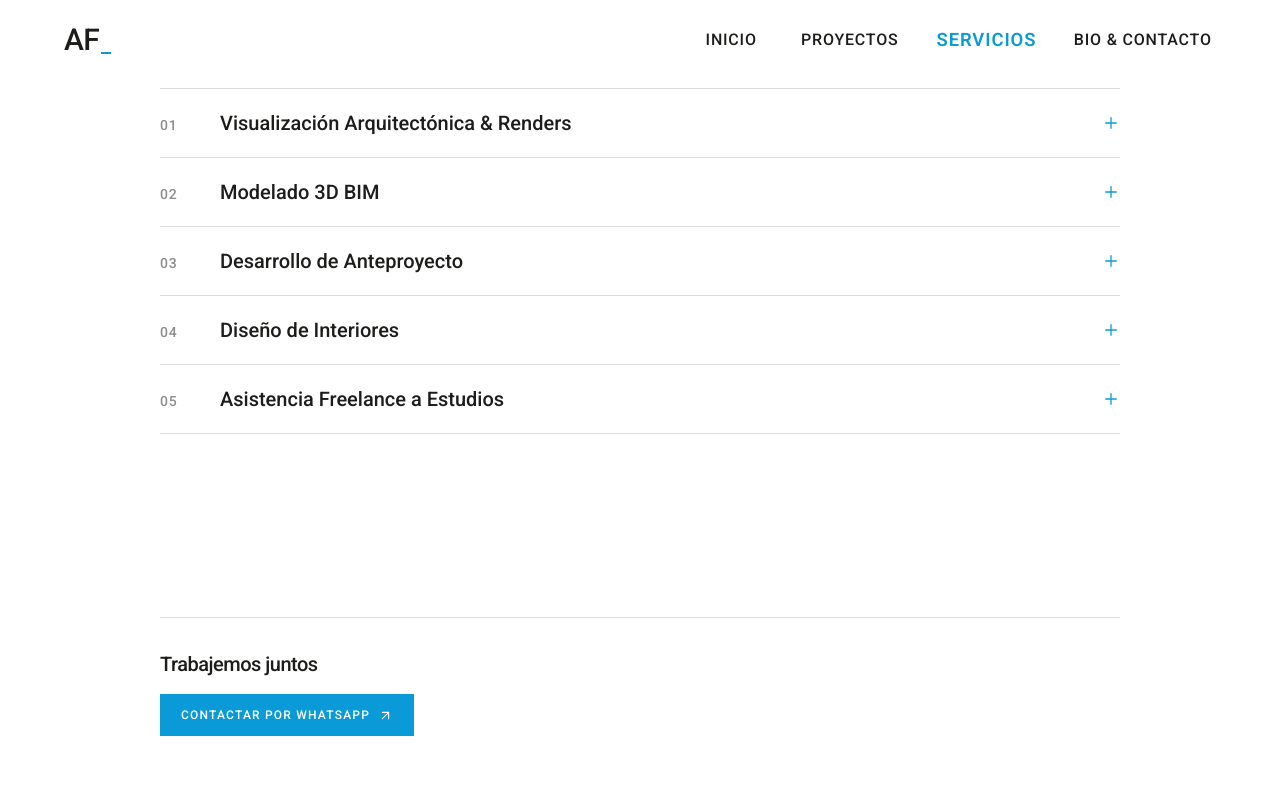
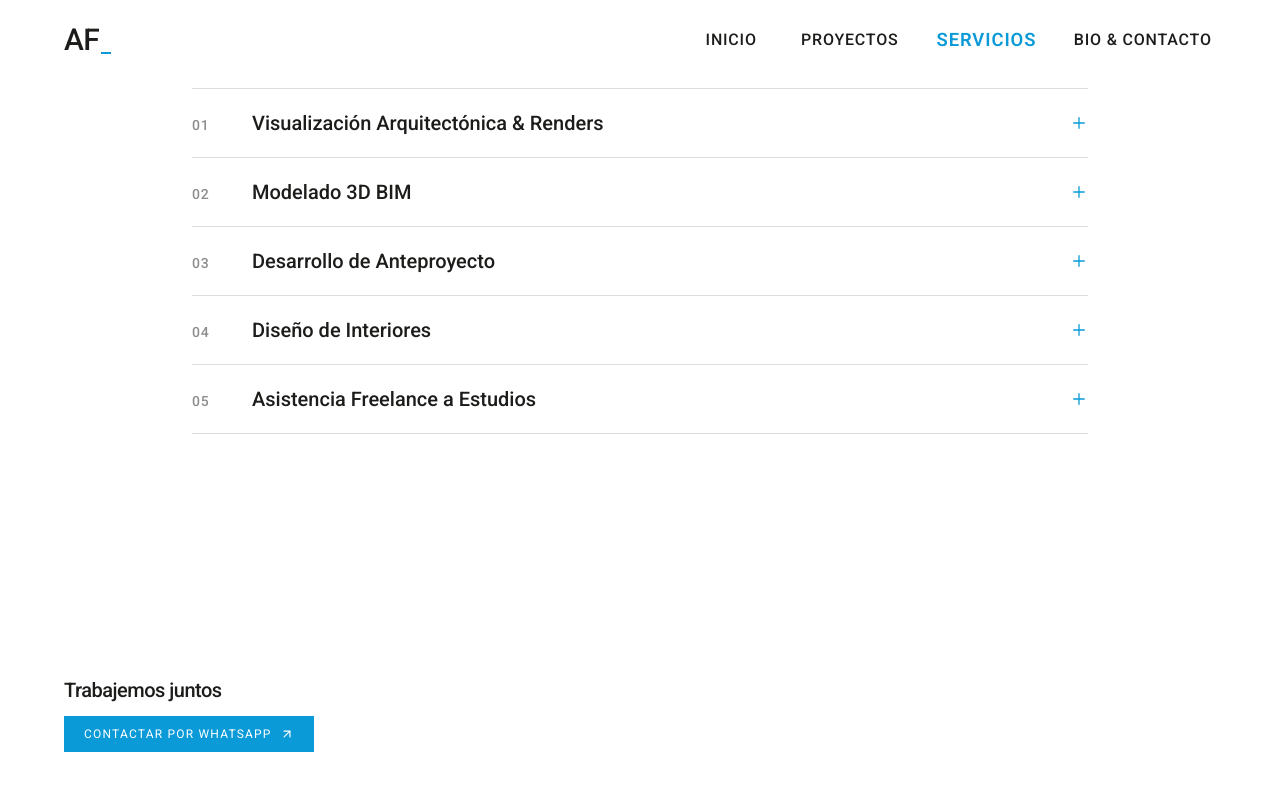
Before and after one commit to AlanAzezian/web-portfolio-agustin, a Next.js app: page /servicios in a window 1280 px wide. Shown: the top 790 px of the page. Built offline with nearby package versions, Linux system fonts and the light colour scheme.

Commit message:
fix: anclar bloque trabajemos juntos estatico abajo a la izquierda e independiente del acordeon

```diff
--- a/src/components/ServicesView.tsx
+++ b/src/components/ServicesView.tsx
@@ -22,12 +22,13 @@ export default function ServicesView() {
   };
 
   return (
-    <div className="w-full max-w-4xl lg:max-w-5xl mx-auto px-6 md:px-8 pt-1 pb-12 md:pt-2 md:pb-16 min-h-[calc(100vh-5rem)] flex flex-col justify-between bg-[#FFFFFF] text-[#1C1C1A] font-roboto">
+    <div className="relative w-full min-h-[calc(100vh-5rem)] bg-[#FFFFFF] text-[#1C1C1A] font-roboto px-6 md:px-8 pt-1 pb-32 md:pt-2">
+      {/* Contenedor Centrado del Acordeón */}
       <motion.div
         initial={{ opacity: 0, y: 12 }}
         animate={{ opacity: 1, y: 0 }}
         transition={{ duration: 0.3, ease: [0.25, 1, 0.5, 1] }}
-        className="w-full"
+        className="w-full max-w-4xl mx-auto"
       >
         <div className="flex flex-col border-t border-[#1C1C1A]/15">
           {servicesData.map((service) => {
@@ -124,27 +125,23 @@ export default function ServicesView() {
         </div>
       </motion.div>
 
-      {/* Bloque Minimalista Fijo al Pie Abajo a la Izquierda: Trabajemos juntos */}
-      <footer className="w-full mt-12 pt-8 border-t border-[#1C1C1A]/15 flex flex-col items-start text-left shrink-0">
-        <h2 className="font-roboto text-lg md:text-xl font-medium text-[#1C1C1A] tracking-tight">
+      {/* Bloque de Contacto Independiente y Estático abajo a la izquierda */}
+      <div className="mt-12 pt-8 border-t border-[#1C1C1A]/15 md:mt-0 md:pt-0 md:border-t-0 md:fixed md:bottom-12 md:left-8 lg:left-16 z-30 flex flex-col items-start text-left pointer-events-auto">
+        <h3 className="font-roboto font-medium text-[#1C1C1A] text-lg md:text-xl tracking-tight mb-3">
           Trabajemos juntos
-        </h2>
+        </h3>
         <a
           href={getWhatsAppLink(
             "Hola Agustín, me gustaría iniciar un proyecto contigo. ¿Podemos coordinar?"
           )}
           target="_blank"
           rel="noopener noreferrer"
-          className="mt-4 inline-flex items-center gap-2 px-4 py-2.5 md:px-5 md:py-3 border border-[#099AD7] bg-[#099AD7] text-white font-roboto font-medium text-xs uppercase tracking-widest hover:bg-transparent hover:text-[#099AD7] transition-colors group"
+          className="inline-flex items-center gap-2 bg-[#099AD7] hover:bg-[#0887bd] text-white px-5 py-2.5 text-xs font-roboto uppercase tracking-widest transition-colors duration-200"
         >
-          <span>Contactar por WhatsApp</span>
-          <ArrowUpRight
-            size={15}
-            strokeWidth={1.75}
-            className="transition-transform duration-200 group-hover:translate-x-0.5 group-hover:-translate-y-0.5"
-          />
+          <span>CONTACTAR POR WHATSAPP</span>
+          <ArrowUpRight size={14} />
         </a>
-      </footer>
+      </div>
     </div>
   );
 }
```
